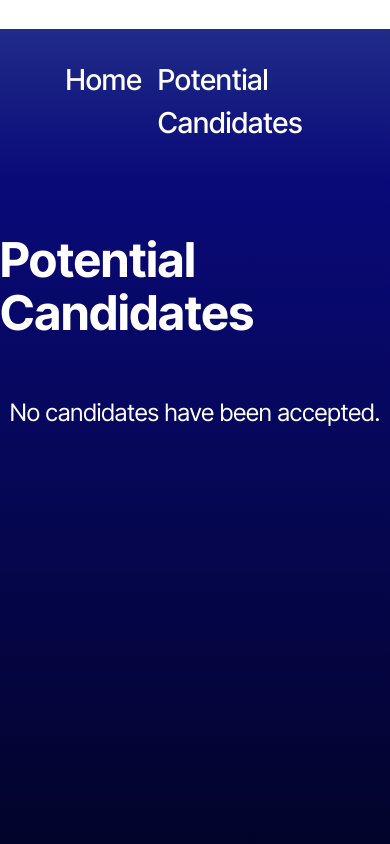
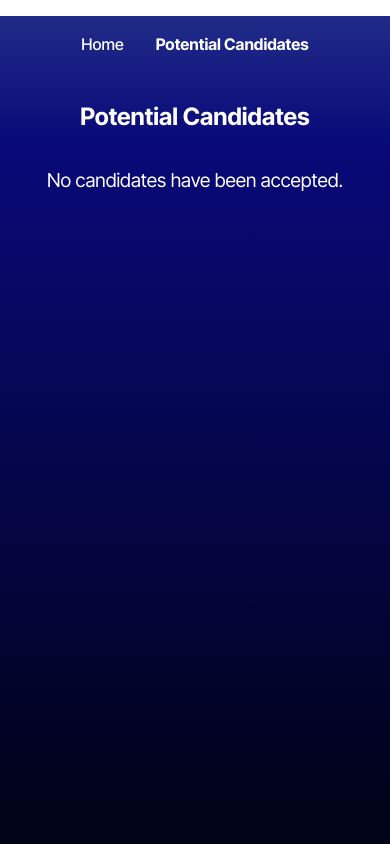
Before and after one commit to cjsquared-dev/candidate_search, a React (Vite) app in the folder Develop/: page /SavedCandidates in a window 390 px wide. Shown: the top 844 px of the page. Built offline with nearby package versions, Linux system fonts and the light colour scheme.

Commit message:
added additional fields per assignment requirements, fixed some CSS formatting and re-sized table and candidate card

```diff
--- a/Develop/src/App.tsx
+++ b/Develop/src/App.tsx
@@ -5,7 +5,7 @@ function App() {
   return (
     <>
       <Nav />
-      <main>
+      <main className='candidate-container'>
         <Outlet />
       </main>
     </>
--- a/Develop/src/components/CandidateCard.tsx
+++ b/Develop/src/components/CandidateCard.tsx
@@ -8,10 +8,13 @@ type CandidateCardProps = {
 
 const CandidateCard = ({ candidate, onSave, onSkip }: CandidateCardProps) => (
   <div className="candidate-card">
-    <img src={candidate.avatar_url} alt={`${candidate.name}'s avatar`} style={{ width: '400px', height: '400px' }} />
-    <h2>{candidate.name}</h2>
-    <p> {candidate.username}</p>
+    <img src={candidate.avatar_url} alt={`${candidate.name}'s avatar`} />
+    <p>Name: {candidate.name}</p>
     <p>Username: {candidate.login}</p>
+    <p>Location: {candidate.location}</p>
+    <p>Email: {candidate.email}</p>
+    <p>URL: {candidate.html_url}</p>
+    <p>Company: {candidate.company}</p>
     <a href={candidate.html_url}>GitHub Profile</a>
     <br />
     <div>
--- a/Develop/src/components/Nav.tsx
+++ b/Develop/src/components/Nav.tsx
@@ -3,6 +3,7 @@ import { Link, useLocation } from "react-router-dom";
 const Nav = () => {
   // Get the current page
   const currentPage = useLocation().pathname;
+
 
   // Return the navigation links
   return (
@@ -15,13 +16,13 @@ const Nav = () => {
             </Link>
           </li>
           <li className="nav-item">
-            <Link to="/SavedCandidates" className={currentPage === "/SavedCandidates" ? "nav-link" : ""}>
+            <Link to="/SavedCandidates" className={currentPage === "/SavedCandidates" ? "nav-link active" : "nav-link"}>
               Potential Candidates
             </Link>
           </li>
         </ul>
       </nav>
-    </div>
+      </div>
   )
 };
 
--- a/Develop/src/index.css
+++ b/Develop/src/index.css
@@ -33,7 +33,7 @@ body {
   background-repeat: no-repeat no-repeat;
   background-position: center center;
   margin: 0;
-  /* place-items: center; */
+  place-items: center;
   min-width: 320px;
   min-height: 100vh;
 }
@@ -77,8 +77,6 @@ button:focus-visible {
 
 main {
   color: #fff;
-  width: 100%;
-  min-height: 100vh;
   display: flex;
   flex-direction: column;
   align-items: center;
@@ -97,19 +95,21 @@ tbody tr:nth-child(odd) {
 
 .nav {
   display: flex;
-  justify-content: flex-start;
-  padding: 1em 2em;
-  font-size: 1.8em;
+  justify-content: flex-start; /* Align items to the left */
+  padding: 1em 2em; /* Consistent padding */
+  font-size: 1.8em; /* Consistent font size */
+  color: #fff; /* Optional: set a consistent text color */
+  justify-content: center;
 }
 
 .nav-item {
-  padding: 0 0.5rem;
+  padding: 0 1rem; /* Consistent padding for nav items */
   list-style: none;
 }
 
 .nav-link {
-  color: #fff;
-  text-decoration: none;
+  color: #fff; /* Consistent link color */
+  text-decoration: none; /* Consistent text decoration */
 }
 
 .active {
@@ -121,6 +121,13 @@ tbody tr:nth-child(odd) {
   table-layout: fixed;
 }
 
+.table td {
+  word-wrap: break-word; /* Allow long words to be broken and wrap onto the next line */
+  overflow-wrap: break-word; /* Ensure that the text will wrap properly */
+  white-space: normal; /* Allow the text to wrap */
+  padding: 0.5em;
+}
+
 .candidate-card {
   display: flex;
   flex-direction: column;
@@ -130,6 +137,7 @@ tbody tr:nth-child(odd) {
   border-radius: 20px;
   background-color: #000;
   color: white;
+  box-shadow: 0 0 10px rgba(0, 0, 0, 0.5);
 }
 
 button.save {
@@ -154,7 +162,85 @@ button.delete {
   background-color: red;
   color: white;
   border: none;
-  padding: 0.5em 1em;
-  border-radius: 10px;
   cursor: pointer;
+  width: 100%; /* Make the button fill the width of the table cell */
+  box-sizing: border-box; /* Include padding and border in the button's total width */
+  padding: 0.5em; /* Adjust padding for better appearance */
+  font-size: 0.8em; /* Ensure the font size is responsive */
+  border-radius: 5px; /* Optional: Adjust border radius */
+  min-width: 90px; /* Optional: Set a minimum width */
 }
+
+@media screen and (max-width: 768px) {
+  .candidate-card {
+    height: auto; /* Allow height to adjust based on content */
+    width: 90vw;
+  }
+  .nav {
+    font-size: 1.2em; /* Reduce font size for navigation */
+  }
+  h1 {
+    font-size: 1.0em;
+  }
+  img {
+    width: 100%;
+    height: auto;
+  }
+  p {
+    font-size: 0.8em;
+  }
+  table {
+    width: 80px;
+  }
+  button.delete {
+    font-size: 0.4em; /* Reduce font size for smaller screens */
+  }
+}
+
+/* Cards are split into two columns at 992px or smaller */
+@media screen and (max-width: 992px) {
+  .candidate-card {
+    width: 50%;
+    height: auto;
+  }
+  .nav {
+    font-size: 1.0em; /* Reduce font size for navigation */
+  }
+  h1 {
+    font-size: 1.0em;
+  }
+  p {
+    font-size: 0.8em;
+  }
+
+  img {
+    width: 100%;
+    height: auto;
+  }
+}
+
+
+.table {
+  width: 40vw; /* Set a smaller width for the table */
+}
+
+.table, .table th, .table td {
+  font-size: 0.8em; /* Reduce the font size for the table and its elements */
+}
+
+/* Optional: Adjust padding for table cells to make it look more compact */
+.table td {
+  padding: 0.3em; /* Reduce padding for table cells */
+}
+
+.candidate-card img {
+  width: 200px; /* Set a specific width for the avatar */
+  height: 200px; /* Set a specific height for the avatar */
+  object-fit: cover; /* Ensure the image covers the area without distortion */
+  border-radius: 50%; /* Make the image circular */
+}
+
+.candidate-card p {
+  margin: 0.5em 0; /* Adjust margin for better spacing */
+  text-align: left; /* Align text to the left */
+}
--- a/Develop/src/pages/SavedCandidates.tsx
+++ b/Develop/src/pages/SavedCandidates.tsx
@@ -31,8 +31,10 @@ const SavedCandidates = () => {
               <th>Name</th>
               <th>Avatar</th>
               <th>Username</th>
+              <th>Location</th>
               <th>Email</th>
               <th>Company</th>
+              <th>html_url</th>
               <th>Action</th>
             </tr>
           </thead>
@@ -44,8 +46,10 @@ const SavedCandidates = () => {
                   <img src={candidate.avatar_url} alt={candidate.name} style={{ width: '50px', height: '50px' }} />
                 </td>
                 <td>{candidate.login}</td>
+                <td>{candidate.location}</td>
                 <td>{candidate.email}</td>
                 <td>{candidate.company}</td>
+                <td>{candidate.html_url}</td>
                 <td>
                   <button onClick={() => handleDeleteCandidate(index)} className="delete">Delete</button>
                 </td>
```
Also changed, not shown: 1 other file (tests, documents, lock files or other folders).
